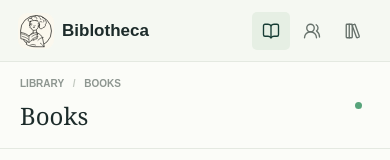
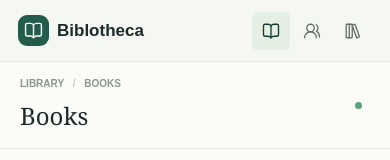
Before and after one commit to temitopeolabode/Library-Project, a Next.js app: page / in a window 390 px wide. Shown: the top 160 px of the page. Built offline with nearby package versions, Linux system fonts and the light colour scheme; no server answers; the database is empty.

Commit message:
revert: restore original book logo

```diff
--- a/app/components/side-nav.tsx
+++ b/app/components/side-nav.tsx
@@ -1,12 +1,11 @@
 import Link from "next/link";
-import Image from "next/image";
 import { BookOpen, LibraryBig, UsersRound } from "lucide-react";
 
 export function SideNav({ current }: { current: "books" | "members" | "authors" }) {
   return (
     <aside className="side-nav">
       <Link className="brand" href="/" aria-label="Biblotheca home">
-        <Image className="brand-mark" src="/biblotheca-mark.svg" alt="" width={42} height={42} priority />
+        <span className="brand-mark"><BookOpen size={19} strokeWidth={1.8} /></span>
         <span>Biblotheca</span>
       </Link>
       <p className="nav-caption">YOUR LIBRARY</p>
--- a/app/globals.css
+++ b/app/globals.css
@@ -10,7 +10,7 @@ button, a { -webkit-tap-highlight-color: transparent; }
 .app-frame { min-height: 100vh; }
 .side-nav { position: fixed; inset: 0 auto 0 0; z-index: 3; display: flex; width: 238px; flex-direction: column; border-right: 1px solid var(--line); background: #f5f8f2; padding: 28px 18px 22px; }
 .brand { display: flex; align-items: center; gap: 11px; font-size: 19px; font-weight: 750; letter-spacing: 0; }
-.brand-mark { display: block; width: 42px; height: 42px; flex: 0 0 auto; border-radius: 11px; }
+.brand-mark { display: grid; width: 34px; height: 34px; place-items: center; border-radius: 9px; background: var(--green); color: white; }
 .nav-caption, .eyebrow, .breadcrumb, .collection-count { font-size: 10px; font-weight: 750; letter-spacing: 0; }
 .nav-caption { margin: 49px 0 12px 10px; color: #929b93; }
 .nav-links { display: grid; gap: 5px; }
@@ -92,7 +92,7 @@ button, a { -webkit-tap-highlight-color: transparent; }
 .form-message { grid-column: 1 / -1; margin: 2px 0; font-size: 12px; }.error-message { color: #a53d2f; }.success-message { color: #286943; }
 @media (max-width: 760px) {
   .side-nav { position: sticky; inset: 0 0 auto; width: auto; height: 62px; flex-direction: row; align-items: center; justify-content: space-between; border-right: 0; border-bottom: 1px solid var(--line); padding: 0 18px; }
-  .brand { gap: 8px; font-size: 17px; }.brand-mark { width: 36px; height: 36px; border-radius: 9px; }.nav-caption, .nav-footnote { display: none; }.nav-links { display: flex; gap: 3px; }.nav-link { width: 38px; min-height: 38px; justify-content: center; gap: 0; padding: 0; font-size: 12px; }.nav-link span { display: none; }
+  .brand { gap: 8px; font-size: 17px; }.brand-mark { width: 31px; height: 31px; }.nav-caption, .nav-footnote { display: none; }.nav-links { display: flex; gap: 3px; }.nav-link { width: 38px; min-height: 38px; justify-content: center; gap: 0; padding: 0; font-size: 12px; }.nav-link span { display: none; }
   .main-panel { margin-left: 0; }.page-header { min-height: 76px; padding: 14px 20px; }.page-header h1 { font-size: 24px; }.header-note { font-size: 0; }.page-content { padding: 18px 18px 50px; }
   .intro-band { min-height: 205px; padding: 24px; }.intro-copy h2 { font-size: 29px; }.intro-copy p { max-width: 210px; font-size: 12px; line-height: 1.5; }.intro-art { position: absolute; right: -47px; bottom: -12px; transform: scale(.72); transform-origin: bottom right; opacity: .9; }
   .stat-strip { margin: 20px 0 28px; }.stat-item { min-width: 0; flex: 1; padding-right: 12px; }.stat-item + .stat-item { padding-left: 13px; }.stat-number { font-size: 23px; }.stat-label { font-size: 10px; }.section-heading h2 { font-size: 20px; }
```
Also changed, not shown: public/biblotheca-mark.svg (deleted).
